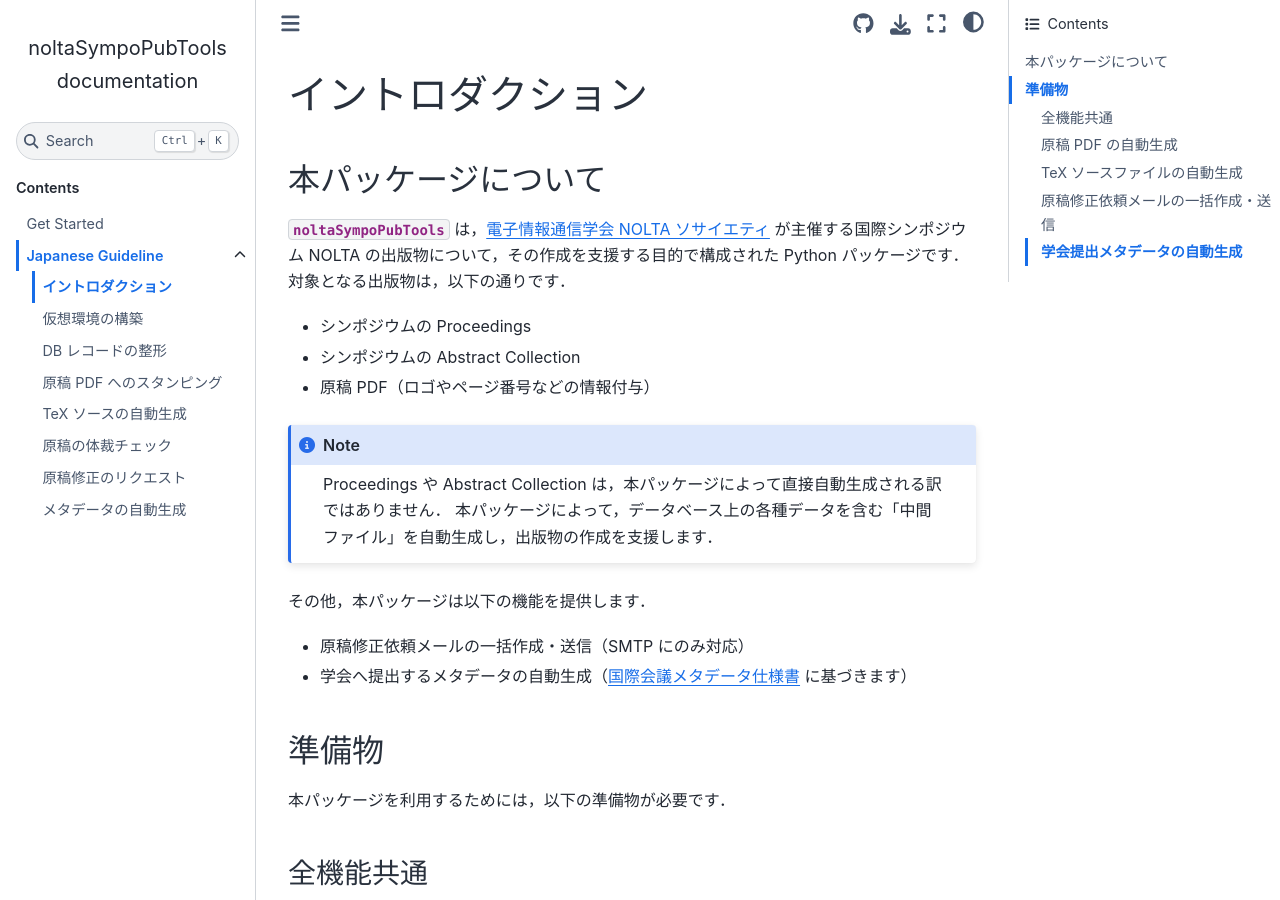
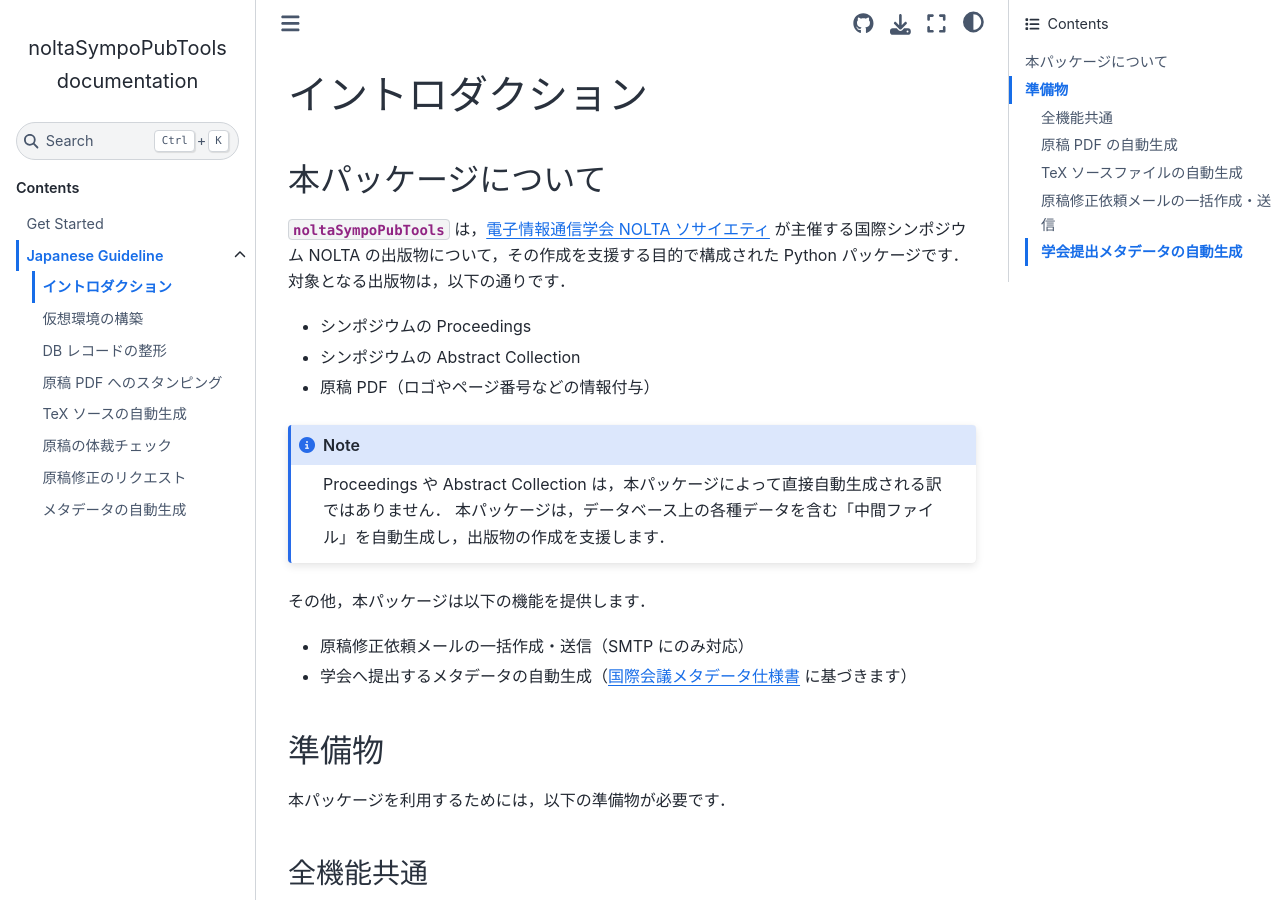
Before and after one commit to Yuu-Miino-NUE/noltaSympoPubTools, a Sphinx documentation site: the page built from docs/_contents/ja_guideline/introduction.rst, in a window 1280 px wide and 900 px high. Built offline with Sphinx 7.4.7 and the Sphinx Book theme 1.1.4, drawn with Linux system fonts in a browser that asks for light colours; pages that are not in the unit, such as notebooks, are missing from menus.

Commit message:
minor update

```diff
--- a/docs/_contents/ja_guideline/introduction.rst
+++ b/docs/_contents/ja_guideline/introduction.rst
@@ -17,7 +17,7 @@
 .. note::
 
     Proceedings や Abstract Collection は，本パッケージによって直接自動生成される訳ではありません．
-    本パッケージによって，データベース上の各種データを含む「中間ファイル」を自動生成し，出版物の作成を支援します．
+    本パッケージは，データベース上の各種データを含む「中間ファイル」を自動生成し，出版物の作成を支援します．
 
 その他，本パッケージは以下の機能を提供します．
 
```
